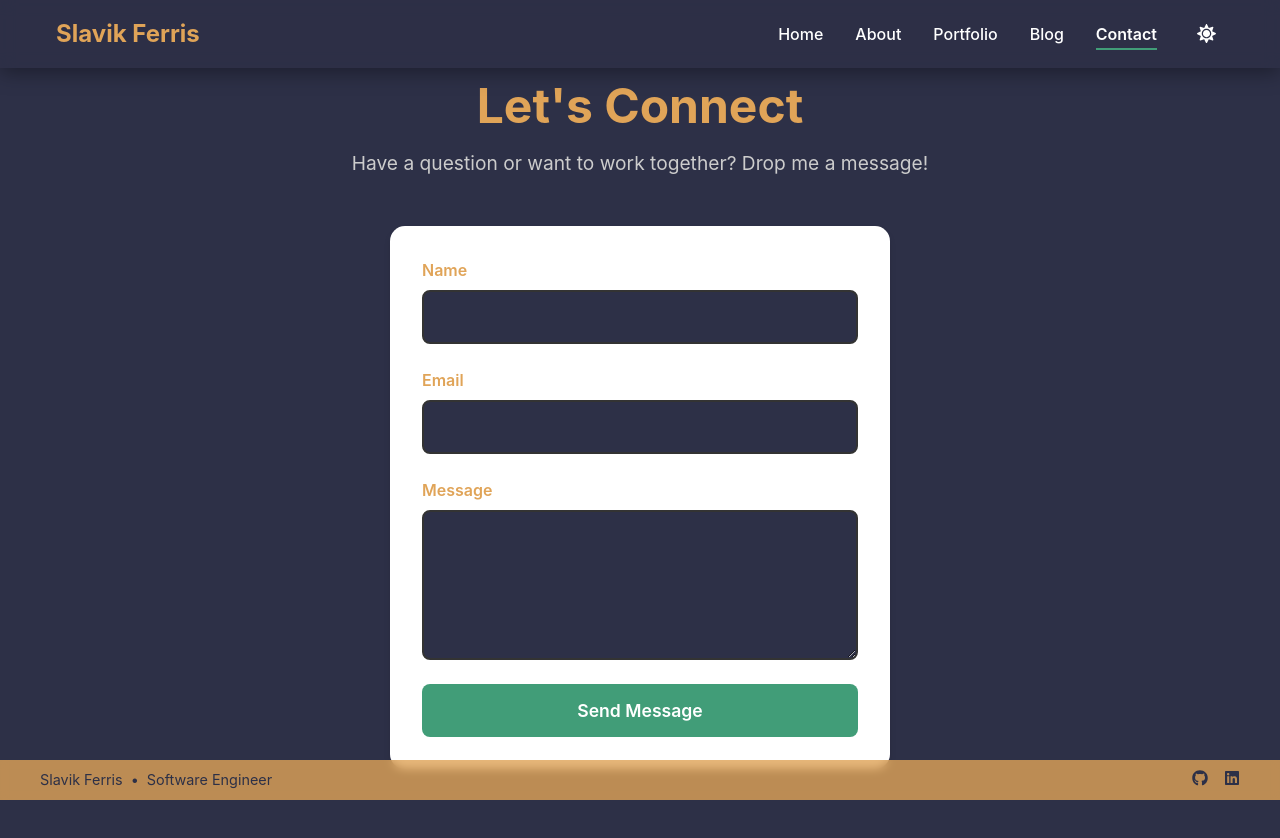
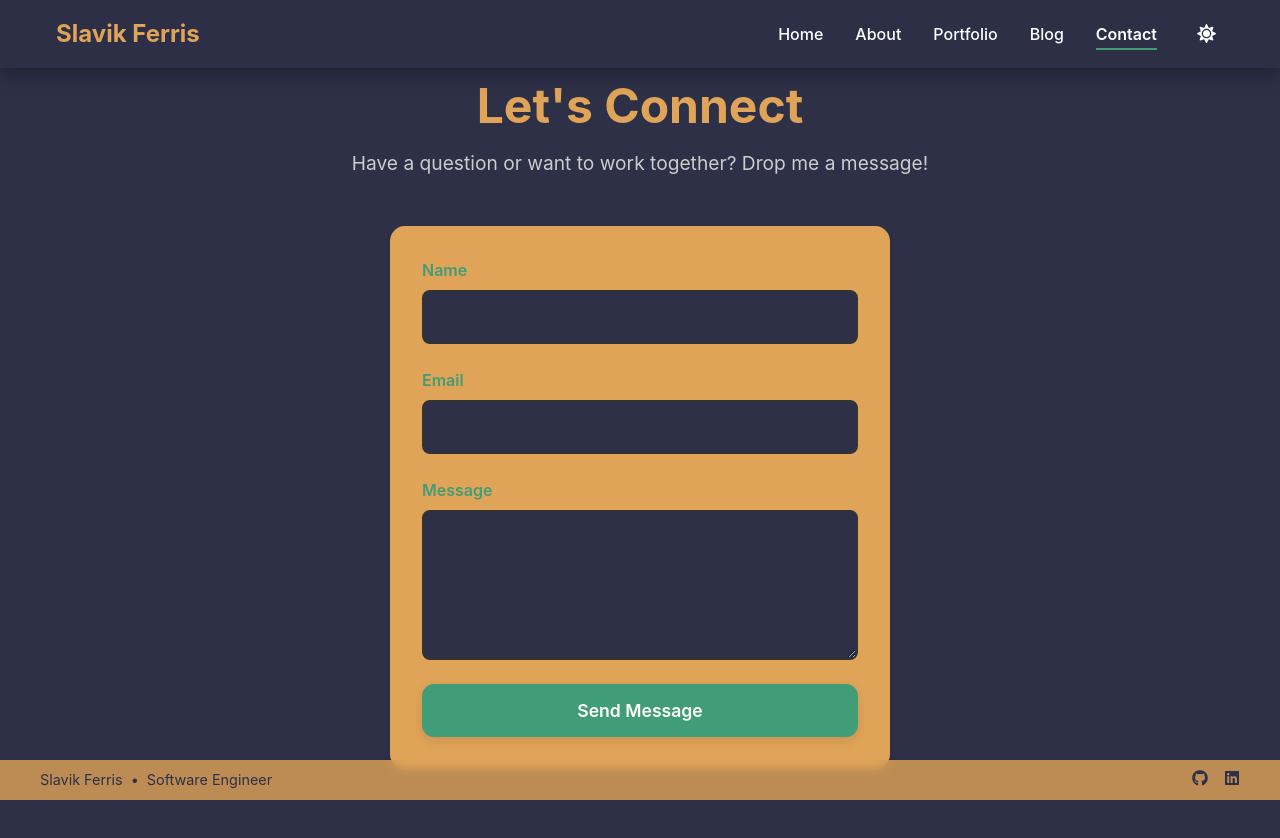
Before and after one commit to zlavik/slavik-portfolio, a React (Vite) app: page /contact in a window 1280 px wide. Shown: the top 838 px of the page. Built offline with nearby package versions, Linux system fonts and the light colour scheme.

Commit message:
added spam email prevention

```diff
--- a/src/pages/Contact.tsx
+++ b/src/pages/Contact.tsx
@@ -1,4 +1,4 @@
-import { useRef, useState } from 'react';
+import { useEffect, useRef, useState } from 'react';
 import emailjs from '@emailjs/browser';
 import styled from '@emotion/styled';
 import { motion } from 'framer-motion';
@@ -37,7 +37,7 @@ const ContactForm = styled(motion.form)`
   gap: 1.5rem;
   max-width: 500px;
   width: 100%;
-  background: white;
+  background-color: ${props => props.theme.mode === 'dark' ? props.theme.colors.secondary : props.theme.colors.primary};
   padding: 2rem;
   border-radius: 15px;
   box-shadow: 0 4px 6px rgba(0, 0, 0, 0.1);
@@ -51,7 +51,7 @@ const InputGroup = styled.div`
 
 const Label = styled.label`
   font-size: 1rem;
-  color: ${props => props.theme.colors.primary};
+  color: ${props => props.theme.colors.secondary};
   font-weight: 600;
 `;
 const Input = styled.input`
@@ -61,7 +61,7 @@ const Input = styled.input`
   font-size: 1rem;
   transition: border-color 0.3s ease;
   background-color: ${props => props.theme.mode === 'dark' ? props.theme.colors.darkBackground : props.theme.colors.white};
-  color: ${props => props.theme.mode === 'dark' ? props.theme.colors.lightText : props.theme.colors.text};
+  color: ${props => props.theme.mode === 'dark' ? props.theme.colors.text : props.theme.colors.lightText};
   border-color: ${props => props.theme.mode === 'dark' ? '#404040' : props.theme.colors.lightGray};
 
   &:focus {
@@ -79,7 +79,7 @@ const TextArea = styled.textarea`
   resize: vertical;
   transition: border-color 0.3s ease;
   background-color: ${props => props.theme.mode === 'dark' ? props.theme.colors.darkBackground : props.theme.colors.white};
-  color: ${props => props.theme.mode === 'dark' ? props.theme.colors.lightText : props.theme.colors.text};
+  color: ${props => props.theme.mode === 'dark' ? props.theme.colors.text : props.theme.colors.lightText};
   border-color: ${props => props.theme.mode === 'dark' ? '#404040' : props.theme.colors.lightGray};
 
   &:focus {
@@ -88,21 +88,23 @@ const TextArea = styled.textarea`
   }
 `;
 
-const SubmitButton = styled(motion.button)`
+const SubmitButton = styled(motion.button)<{ $isActive: boolean }>`
   padding: 1rem 2rem;
   background-color: ${props => props.theme.colors.secondary};
   color: white;
   border: none;
-  border-radius: 8px;
+  border-radius: 12px;
   font-size: 1.1rem;
   font-weight: 600;
-  cursor: pointer;
-  transition: background-color 0.3s ease;
+  cursor: ${props => props.$isActive ? 'pointer' : 'not-allowed'};
+  transition: all 0.3s ease;
+  box-shadow: ${props => props.$isActive ? '0 4px 12px rgba(0, 0, 0, 0.1)' : 'none'};
 
   &:hover {
-    background-color: ${props => props.theme.colors.accent};
+    transform: ${props => props.$isActive ? 'translateY(-2px)' : 'none'};
+    box-shadow: ${props => props.$isActive ? '0 6px 16px rgba(0, 0, 0, 0.2)' : 'none'};
   }
-`;
+`
 
 const StatusMessage = styled(motion.div)`
   padding: 1rem;
@@ -124,6 +126,36 @@ const StatusMessage = styled(motion.div)`
 const Contact = () => {
   const form = useRef<HTMLFormElement>(null);
   const [status, setStatus] = useState('');
+  const [countdown, setCountdown] = useState<number>(0);
+  const COOLDOWN_TIME = 5 * 60; // 5 minutes in seconds
+
+  useEffect(() => {
+    // Check localStorage on component mount
+    const lastSubmitTime = localStorage.getItem('lastSubmitTime');
+    if (lastSubmitTime) {
+      const timePassed = Math.floor((Date.now() - parseInt(lastSubmitTime)) / 1000);
+      const remainingTime = COOLDOWN_TIME - timePassed;
+      if (remainingTime > 0) {
+        setCountdown(remainingTime);
+      }
+    }
+  }, []);
+
+  useEffect(() => {
+    let timer: NodeJS.Timeout;
+    if (countdown > 0) {
+      timer = setInterval(() => {
+        setCountdown(prev => prev - 1);
+      }, 1000);
+    }
+    return () => clearInterval(timer);
+  }, [countdown]);
+
+  const formatTime = (seconds: number) => {
+    const minutes = Math.floor(seconds / 60);
+    const remainingSeconds = seconds % 60;
+    return `${minutes}:${remainingSeconds.toString().padStart(2, '0')}`;
+  };
 
   const sendEmail = (e: React.FormEvent) => {
     e.preventDefault();
@@ -138,14 +170,15 @@ const Contact = () => {
       )
         .then(() => {
           setStatus('success');
+          localStorage.setItem('lastSubmitTime', Date.now().toString());
+          setCountdown(COOLDOWN_TIME);
           form.current?.reset();
         })
         .catch(() => {
           setStatus('error');
         });
     }
-};
-
+  };
 
   return (
     <ContactPage>
@@ -193,11 +226,13 @@ const Contact = () => {
 
         <SubmitButton
           type="submit"
-          whileHover={{ scale: 1.02 }}
-          whileTap={{ scale: 0.98 }}
-          disabled={status === 'sending'}
+          whileHover={{ scale: countdown > 0 ? 1 : 1.02 }}
+          whileTap={{ scale: countdown > 0 ? 1 : 0.98 }}
+          disabled={countdown > 0 || status === 'sending'}
+          $isActive={countdown === 0}
         >
-          {status === 'sending' ? 'Sending...' : 'Send Message'}
+          {status === 'sending' ? 'Sending...' :
+           countdown > 0 ? `Wait ${formatTime(countdown)}` : 'Send Message'}
         </SubmitButton>
 
         {status === 'success' && (
@@ -219,9 +254,18 @@ const Contact = () => {
             Something went wrong. Please try again.
           </StatusMessage>
         )}
+
+        {status === 'cooldown' && (
+          <StatusMessage
+            className="error"
+            initial={{ opacity: 0 }}
+            animate={{ opacity: 1 }}
+          >
+            Please wait 5 minutes before sending another message
+          </StatusMessage>
+        )}
       </ContactForm>
     </ContactPage>
   );
 };
-
-export default Contact;
+;export default Contact;
```
